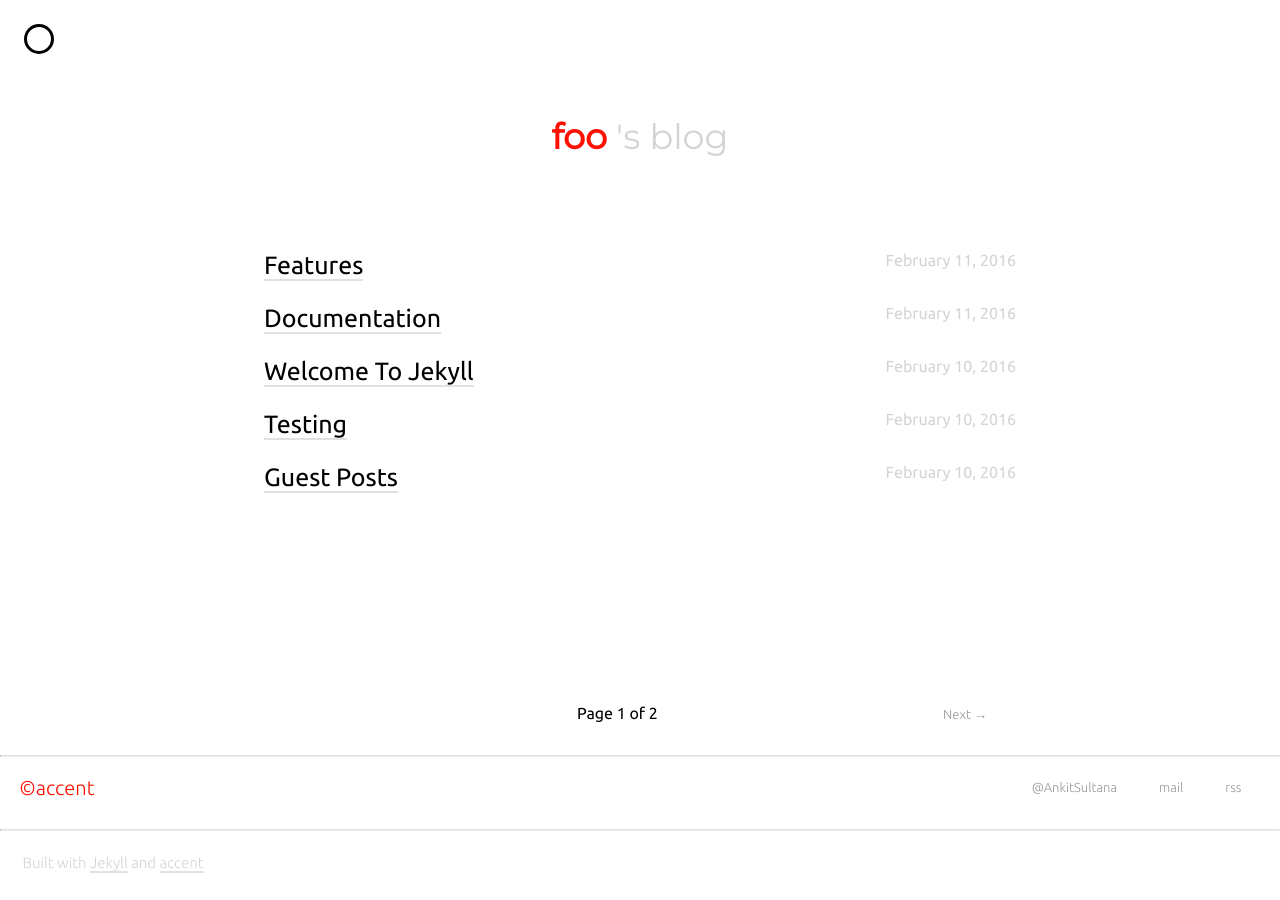
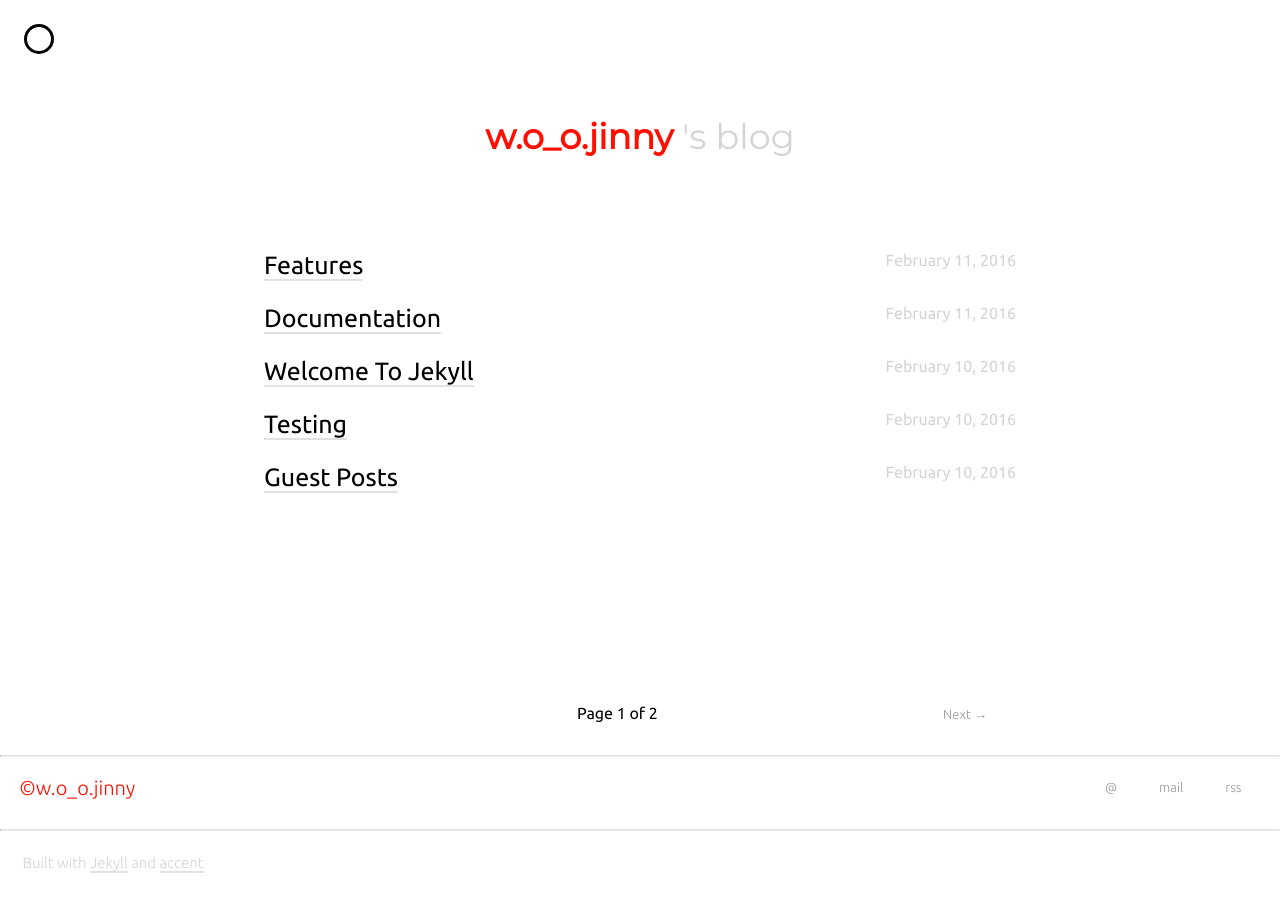
Before and after one commit to Jinny1130/Jinny1130.github.io, a Jekyll site: the page built from index.html, in a window 1280 px wide. Built offline with Jekyll 4.4.1, drawn with Linux system fonts in a browser that asks for light colours; nearby versions of some CDN libraries; the list of posts is cut into pages by our own code.

Commit message:
[Fix] _config.yml 수정

```diff
--- a/_config.yml
+++ b/_config.yml
@@ -1,22 +1,22 @@
 # User Settings | Edit there as per required
 
-title: accent
-url: "http://ankitsultana.com"
-baseurl: "/accent"
+title: w.o_o.jinny's Blog
+url: "https://jinny1130.github.io"
+baseurl: ""
 
 # This will show up at the top of index page
 site_heading: >
-    foo <span class="faded">'s blog</span>
+    w.o_o.jinny <span class="faded">'s blog</span>
 
-email: your@email.com
-author: yourname
+email: jinnyc1130@gmail.com
+author: woojin
 # This description will show up in google search results
 # (for index page) etc.
 description: >
     accent is, as Trump would put it, the best
 
 # This will what will show against &copy; in the footer
-copyright: accent
+copyright: w.o_o.jinny
 # Toggle your short bio, which will displayed on your index page
 # Just toggle it and run jekyll again to see
 intro: false         # Tip: Remove the span from site_heading if intro is set to true
@@ -43,9 +43,7 @@ about_stub: >
 
 about_footer: true
 
-twitter_username: AnkitSultana
-github_username: yourgithub
-facebook_id: yourusername
+github_username: Jinny1130
 
 favicon: true
 favicon_location: "images/favicon.ico"
@@ -57,7 +55,7 @@ tracking_id: UA-69243698-7 # GA Tracking ID
 
 # Social Stuff | open graph and twitter cards
 og_image: "images/accent.png" # This will show in facebook thumbnails
-twitter_image: "http://ankitsultana.com/images/accent.png?1234" # This will show in twitter cards
+# twitter_image:  # This will show in twitter cards
 
 ####################################
 ####################################
```
Also changed, not shown: images/favicon.ico (added), 1 other file.
